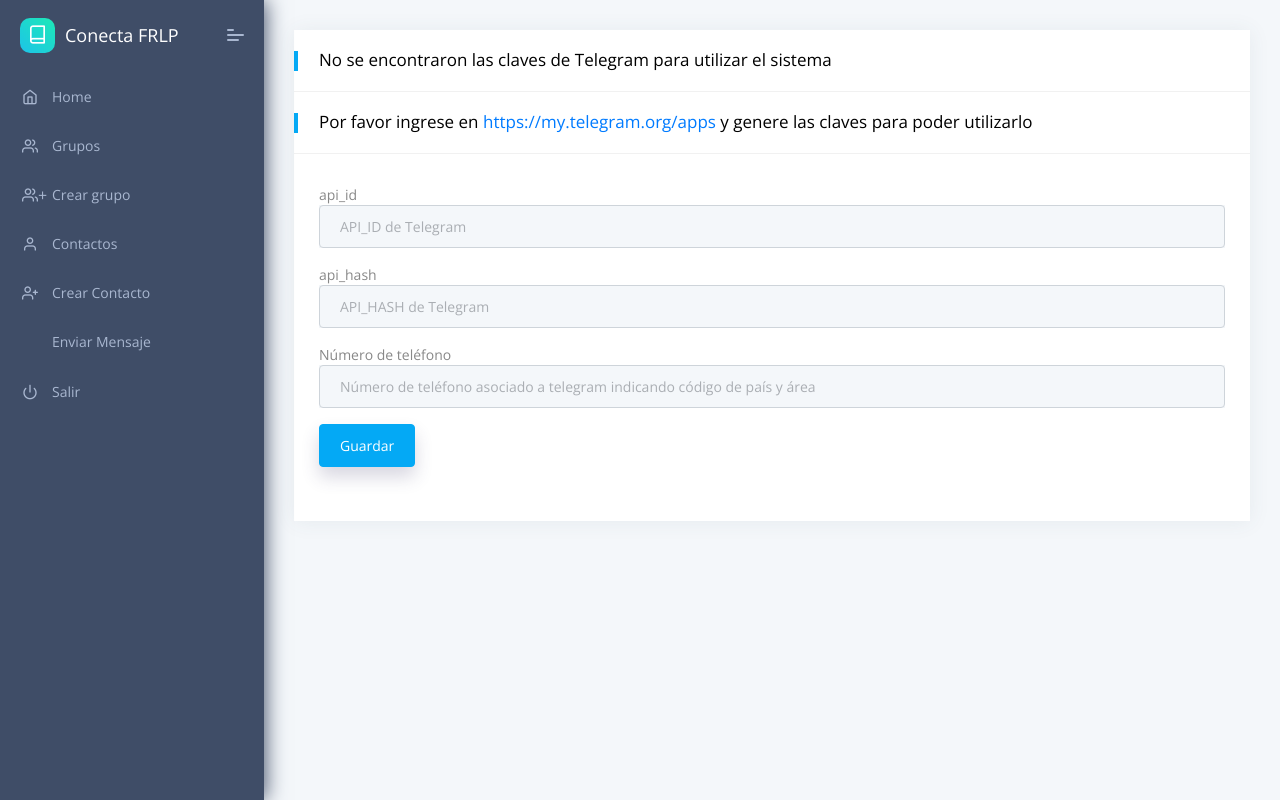
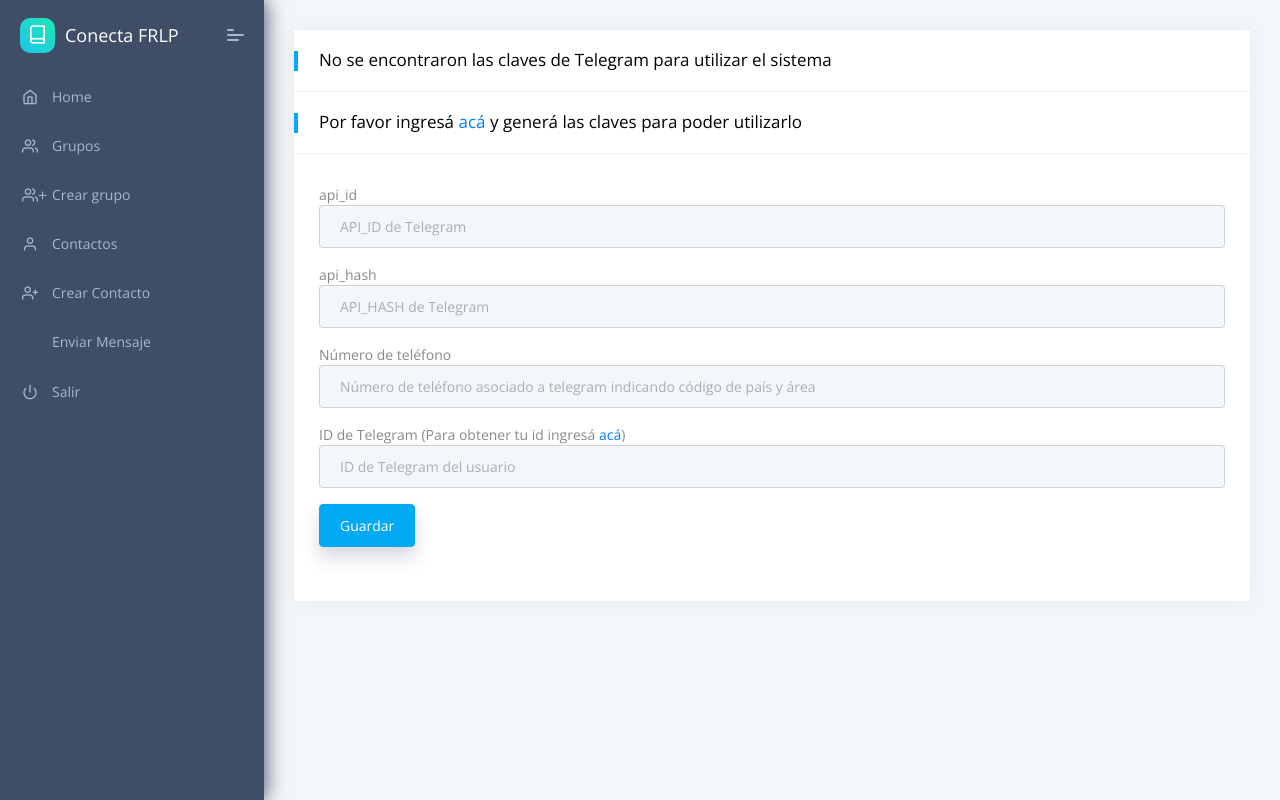
Before and after one commit to diegomeretta/conectafrlp, a Django app: page / in a window 1280 px wide. Run offline with Django 3.2, Linux system fonts and the light colour scheme; the visitor is signed in with stand-in values (Sample User, id 1); data that the repository does not hold is empty; some libraries are stand-ins or nearby versions.

Commit message:
* added field telegram_id for admin user

```diff
--- a/app/forms.py
+++ b/app/forms.py
@@ -4,7 +4,7 @@
 class AltaUsuarioForm(ModelForm):
     class Meta:
         model = Usuario
-        fields = ["api_id", "api_hash", "phone"]
+        fields = ["api_id", "api_hash", "phone", "telegram_id"]
         widgets = {
             'api_id': TextInput(attrs={
                 "placeholder" : "API_ID de Telegram",
@@ -16,6 +16,10 @@
             }),
             'phone': TextInput(attrs={
                 "placeholder" : "Número de teléfono asociado a telegram indicando código de país y área",
+                "class": "form-control"
+            }),
+            'telegram_id': TextInput(attrs={
+                "placeholder" : "ID de Telegram del usuario",
                 "class": "form-control"
             })
         }
--- a/app/models.py
+++ b/app/models.py
@@ -6,6 +6,7 @@ class Usuario(models.Model):
     api_id = models.CharField(max_length=32)
     api_hash = models.CharField(max_length=32)
     phone = models.CharField(max_length=32)
+    telegram_id = models.CharField(max_length=32)
 
 class Rol(models.Model):
     # Fields
--- a/core/templates/solicitar_keys.html
+++ b/core/templates/solicitar_keys.html
@@ -22,7 +22,7 @@
                                     <h5>No se encontraron las claves de Telegram para utilizar el sistema</h5>
                                 </div>
                                 <div class="card-header">
-                                    <h5>Por favor ingrese en <a href="https://my.telegram.org/apps">https://my.telegram.org/apps</a> y genere las claves para poder utilizarlo</h5>
+                                    <h5>Por favor ingresá <a href="https://my.telegram.org/apps">acá</a> y generá las claves para poder utilizarlo</h5>
                                 </div>
                                 <div class="card-body">
                                     <form role="form" method="post" action="solicitarkeys">
@@ -38,6 +38,10 @@
                                         Número de teléfono
                                         <div class="input-group mb-3">
                                             {{ form.phone }}
+                                        </div>
+                                        ID de Telegram (Para obtener tu id ingresá <a href="https://telegram.me/userinfobot">acá</a>)
+                                        <div class="input-group mb-3">
+                                            {{ form.telegram_id }}
                                         </div>
                                         <button type="submit" class="btn btn-primary shadow-2 mb-4">Guardar</button>
 
```
Also changed, not shown: 1 other file.
